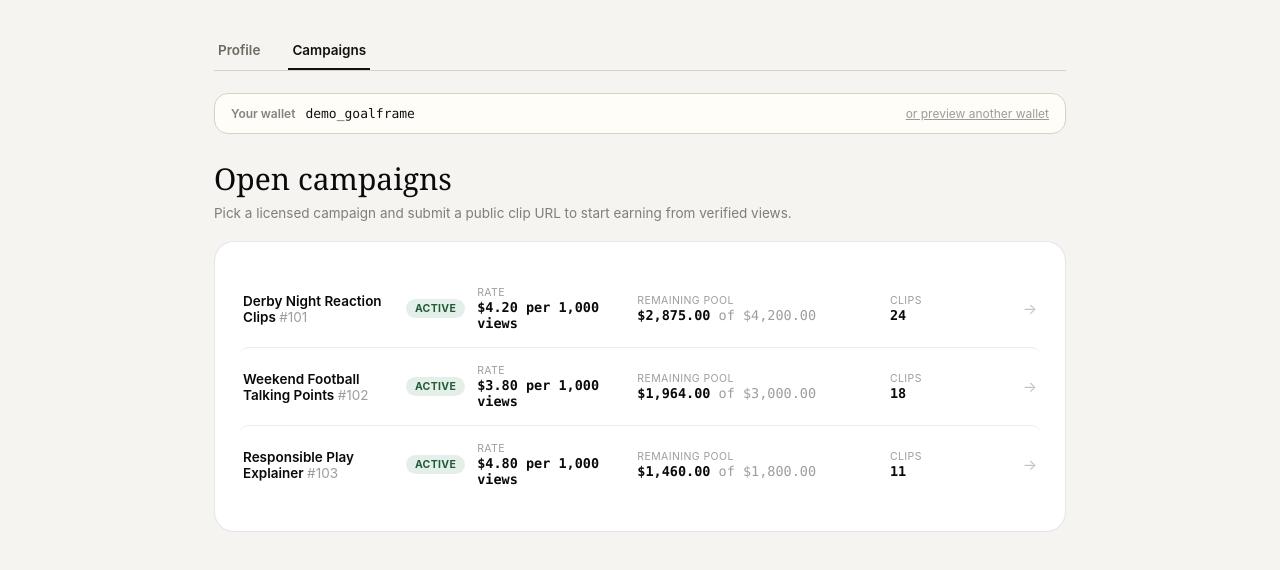
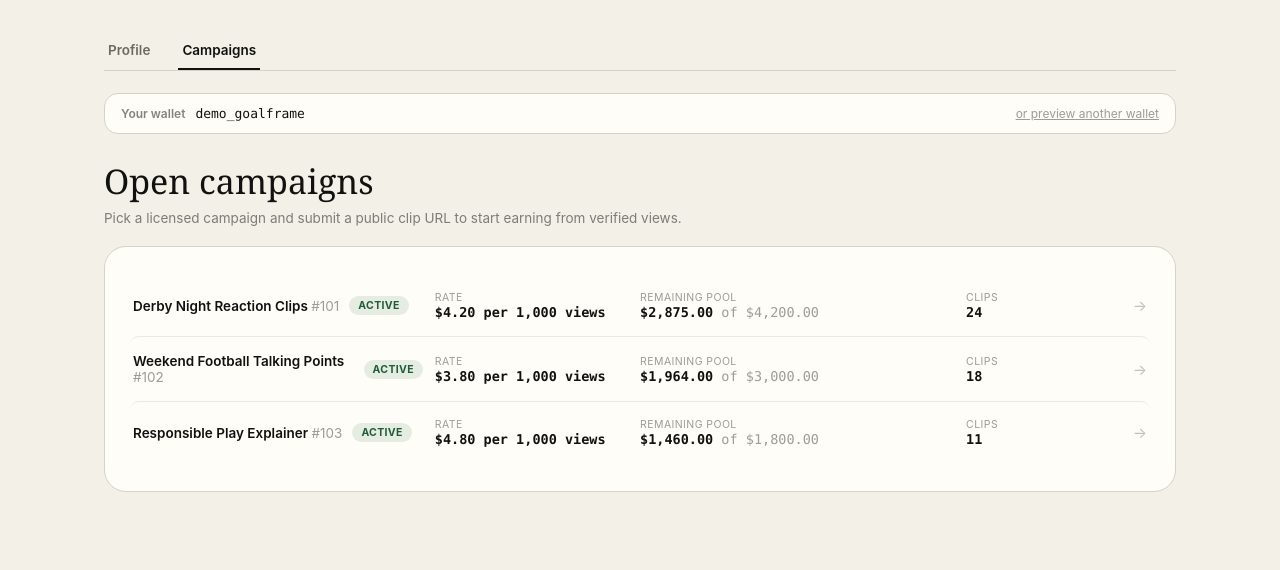
Before and after one commit to dondo511/testlp, a Next.js app in the folder clipstream-app/: page /clipper/campaigns in a window 1280 px wide. Shown: the top 570 px of the page. Built offline with nearby package versions, Linux system fonts and the light colour scheme.

Commit message:
Apply ClipperHub workspace UI system

```diff
--- a/clipstream-app/app/clipper/campaigns/page.module.css
+++ b/clipstream-app/app/clipper/campaigns/page.module.css
@@ -1,9 +1,9 @@
 .page {
   min-height: 100vh;
-  background: #f5f4f1;
+  background: var(--paper);
 }
 .wrap {
-  max-width: 900px;
+  max-width: 1120px;
   margin: 0 auto;
   padding: 32px 24px 96px;
 }
@@ -14,8 +14,8 @@
 .title {
   font-family: var(--font-display), serif;
   font-weight: 400;
-  font-size: 30px;
-  color: #0a0a0a;
+  font-size: 34px;
+  color: var(--ink);
   margin: 0 0 6px;
 }
 .subtitle {
@@ -24,9 +24,9 @@
 }
 
 .card {
-  background: #fff;
-  border: 1px solid rgba(10, 10, 10, 0.1);
-  border-radius: 20px;
+  background: var(--card);
+  border: 1px solid var(--line);
+  border-radius: 22px;
   padding: 28px;
 }
 
@@ -106,7 +106,7 @@
 .campaignName {
   font-size: 13.5px;
   font-weight: 600;
-  color: #0a0a0a;
+  color: var(--ink);
 }
 .pillActive {
   display: inline-block;
@@ -140,7 +140,7 @@
   font-family: var(--font-mono), monospace;
   font-size: 13.5px;
   font-weight: 600;
-  color: #0a0a0a;
+  color: var(--ink);
 }
 .campaignArrow {
   text-align: right;
```
